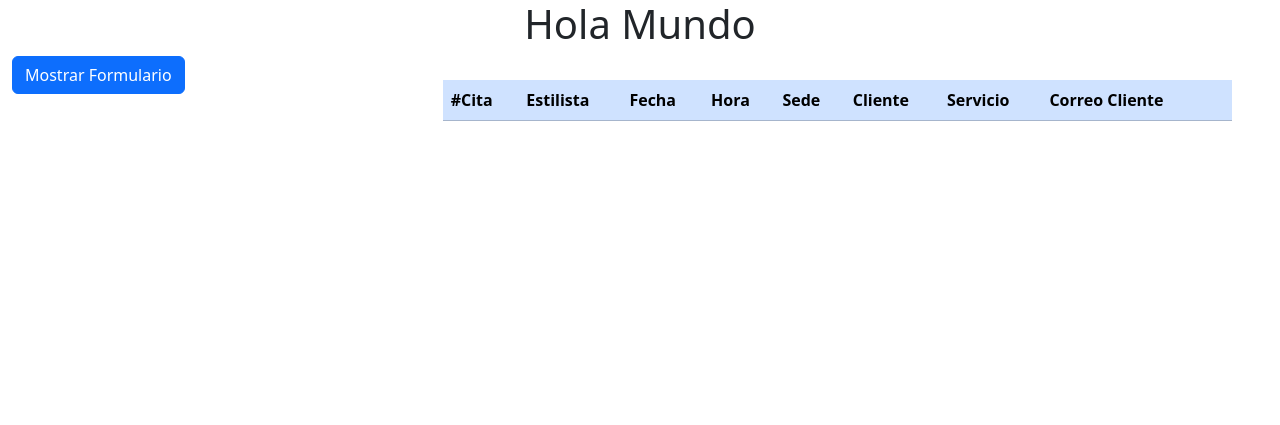
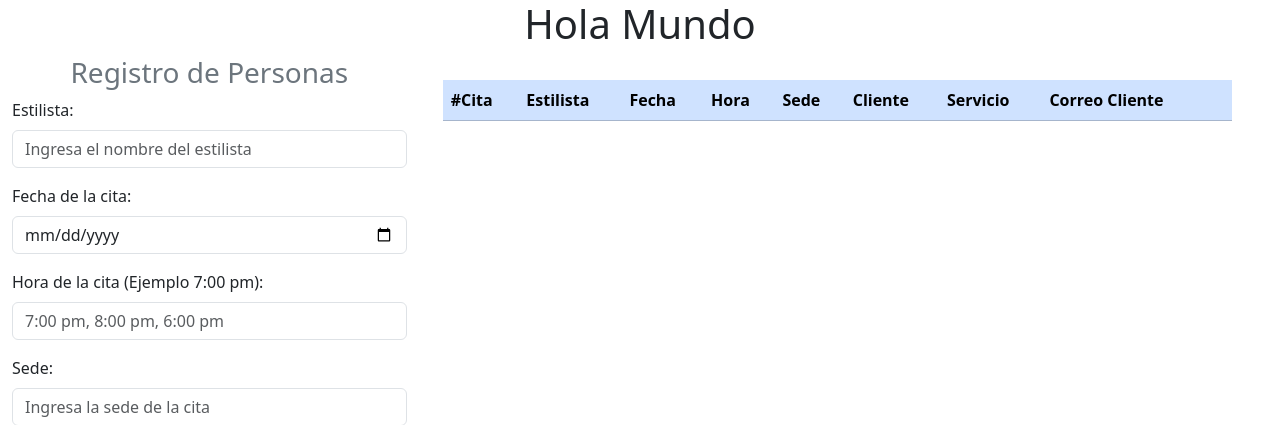
Before and after one commit to Srojas80278/AmbienteWebProyecto, a PHP site: page /php/index.php in a window 1280 px wide. Shown: the top 425 px of the page. Run offline with PHP 8.4, Linux system fonts and the light colour scheme; data that the repository does not hold is empty; some libraries are stand-ins or nearby versions.

Commit message:
Ajustes de fallos

```diff
--- a/php/index.php
+++ b/php/index.php
@@ -18,9 +18,6 @@
 
     <div class="container-fluid row">
         <form class="col-4">
-            <button id="mostrarFormulario" class="btn btn-primary">Mostrar Formulario</button>
-
-            <div id="formularioContainer" class="col-4" style="display: none;">
                 <h3 class="text-center text-secondary">Registro de Personas</h3>
 
                 <!-- Estilista -->
@@ -72,10 +69,7 @@
                         aria-describedby="emailHelp">
                 </div>
                 <button type="submit" class="btn btn-primary" name="btnregistrar" value="ok">Registrar Cita</button>
-                <button id="ocultarFormulario" class="btn btn-secondary">Cancelar Formulario de Cita</button>
         </form>
-
-    </div>
 
     <!-- Div derecho --> <!-- p-4: Darle padding de 4 -->
     <div class="col-8 p-4">
@@ -159,26 +153,6 @@
         fechaInput.min = fechaMinima;
     </script>
 
-    <script>
-        document.getElementById('mostrarFormulario').addEventListener('click', function (event) {
-            event.preventDefault(); // Evitar la acción por defecto (recarga de la página)
-            var formularioContainer = document.getElementById('formularioContainer');
-            formularioContainer.style.display = 'block'; // Muestra el formulario
-        });
-    </script>
-
-    <script>
-        document.getElementById('mostrarFormulario').addEventListener('click', function () {
-            var formularioContainer = document.getElementById('formularioContainer');
-            formularioContainer.style.display = 'block'; // Muestra el formulario
-        });
-
-        document.getElementById('ocultarFormulario').addEventListener('click', function () {
-            var formularioContainer = document.getElementById('formularioContainer');
-            formularioContainer.style.display = 'none'; // Oculta el formulario
-        });
-    </script>
-
 
 </body>
 
```
